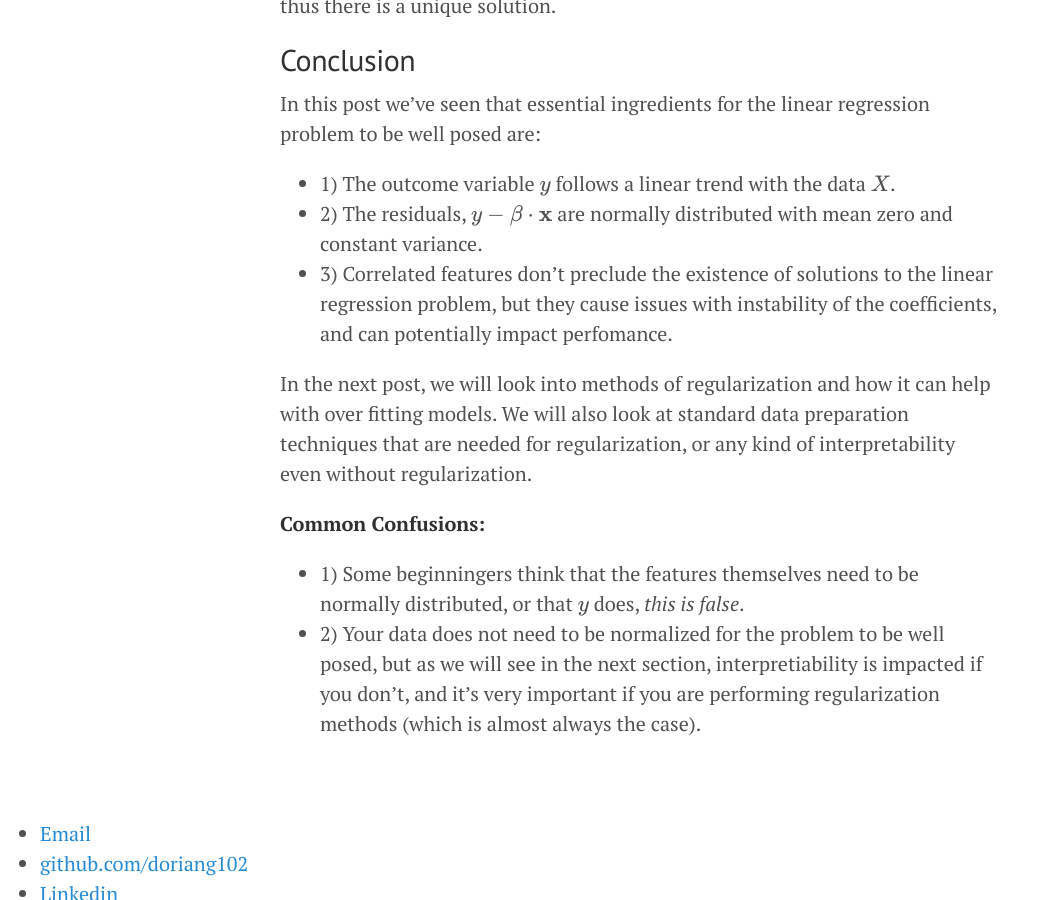
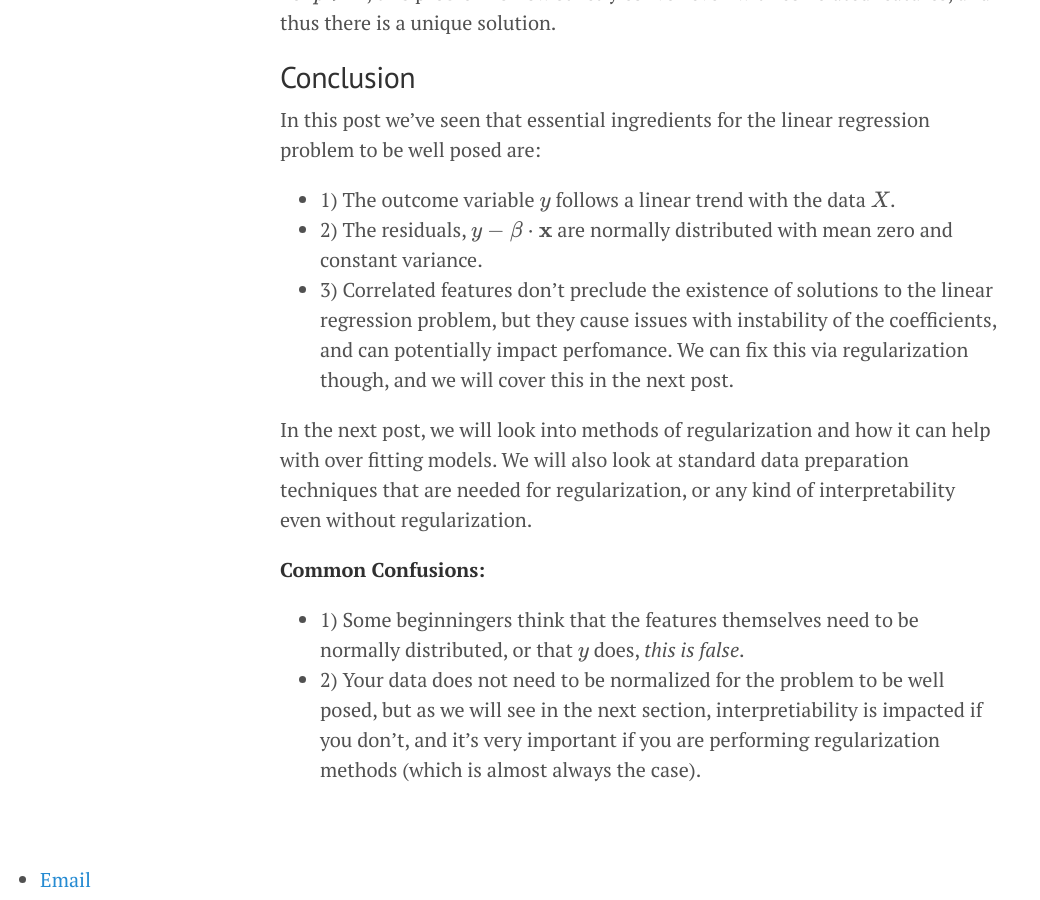
Before and after one commit to doriang102/doriang102.github.io, a Jekyll site: the page built from _posts/2017-07-04-Introduction-To-Regression.md, in a window 1280 px wide and 900 px high, scrolled down 11495 px. Shown: the whole window, without its empty margins (0-1040 px from the left). Built offline with Jekyll 4.4.1, drawn with Linux system fonts in a browser that asks for light colours; our own code applies the rules of GitHub Pages for plain Markdown files; formulas are drawn with MathJax 3.

Commit message:
Update 2017-07-04-Introduction-To-Regression.md

```diff
--- a/_posts/2017-07-04-Introduction-To-Regression.md
+++ b/_posts/2017-07-04-Introduction-To-Regression.md
@@ -284,7 +284,7 @@ Running the same code on the Hessian of the orthogonal features, we obtain:
 Notice how in the correlated case, there is clear degeneracy - the solution is not unique. Any value along that line is constant, so there is no unique solution. This is what accounts for the instability in the solution.
 
 
-#### Fixing the issue using regularization.
+### Fixing the issue using regularization.
 
 We will cover this in the next section, but one simple way to make the OLS problem well posed is to add in a convex penalization term:
 
@@ -300,7 +300,7 @@ In this post we've seen that essential ingredients for the linear regression pro
 
 - 1) The outcome variable $$y$$ follows a linear trend with the data $$X$$.
 - 2) The residuals, $$y - \beta \cdot \mathbf{x}$$ are normally distributed with mean zero and constant variance.
-- 3) Correlated features don't preclude the existence of solutions to the linear regression problem, but they cause issues with instability of the coefficients, and can potentially impact perfomance.
+- 3) Correlated features don't preclude the existence of solutions to the linear regression problem, but they cause issues with instability of the coefficients, and can potentially impact perfomance. We can fix this via regularization though, and we will cover this in the next post.
 
 In the next post, we will look into methods of regularization and how it can help with over fitting models. We will also look at standard data preparation techniques that are needed for regularization, or any kind of interpretability even without regularization.
 
```
